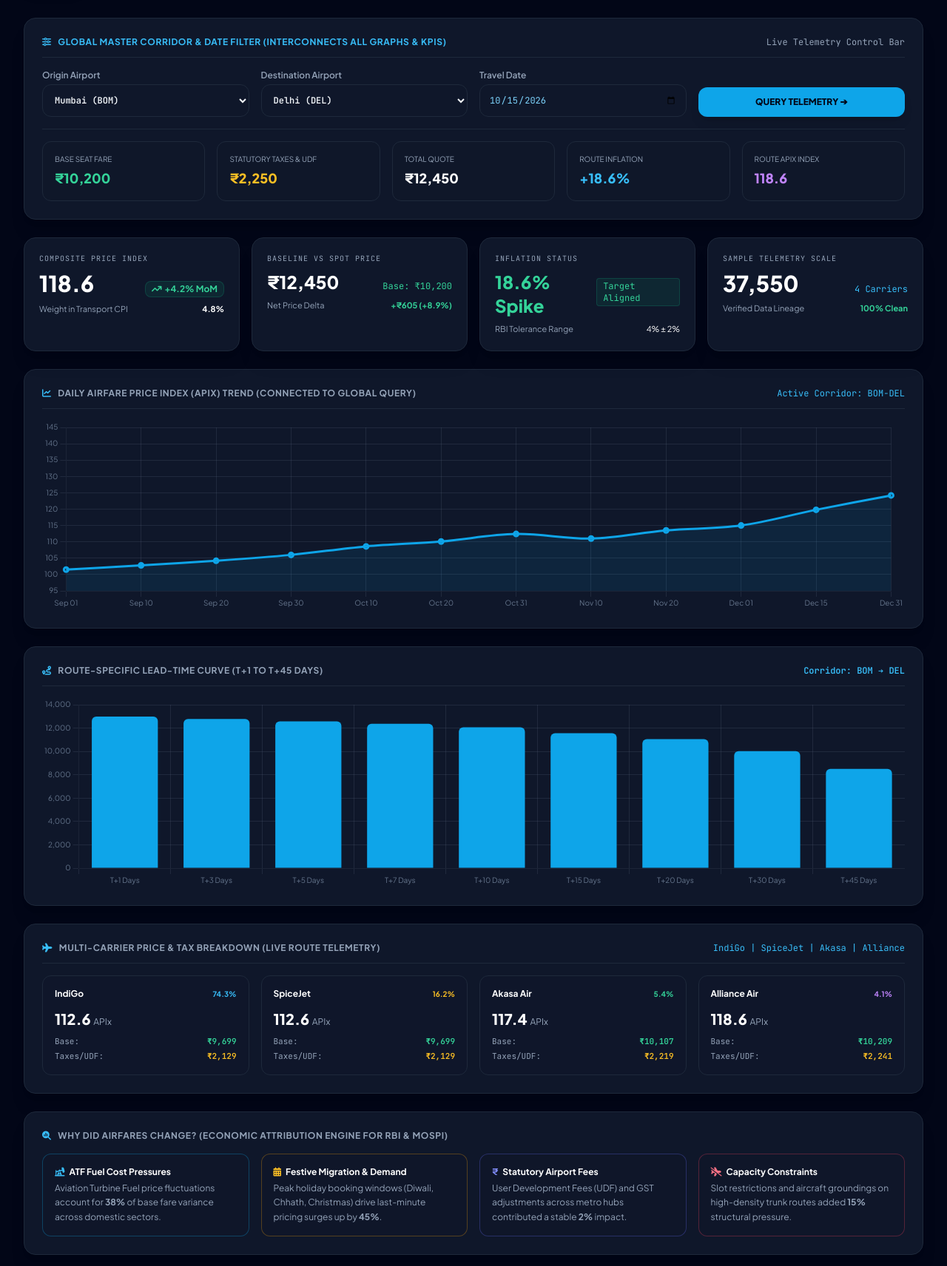
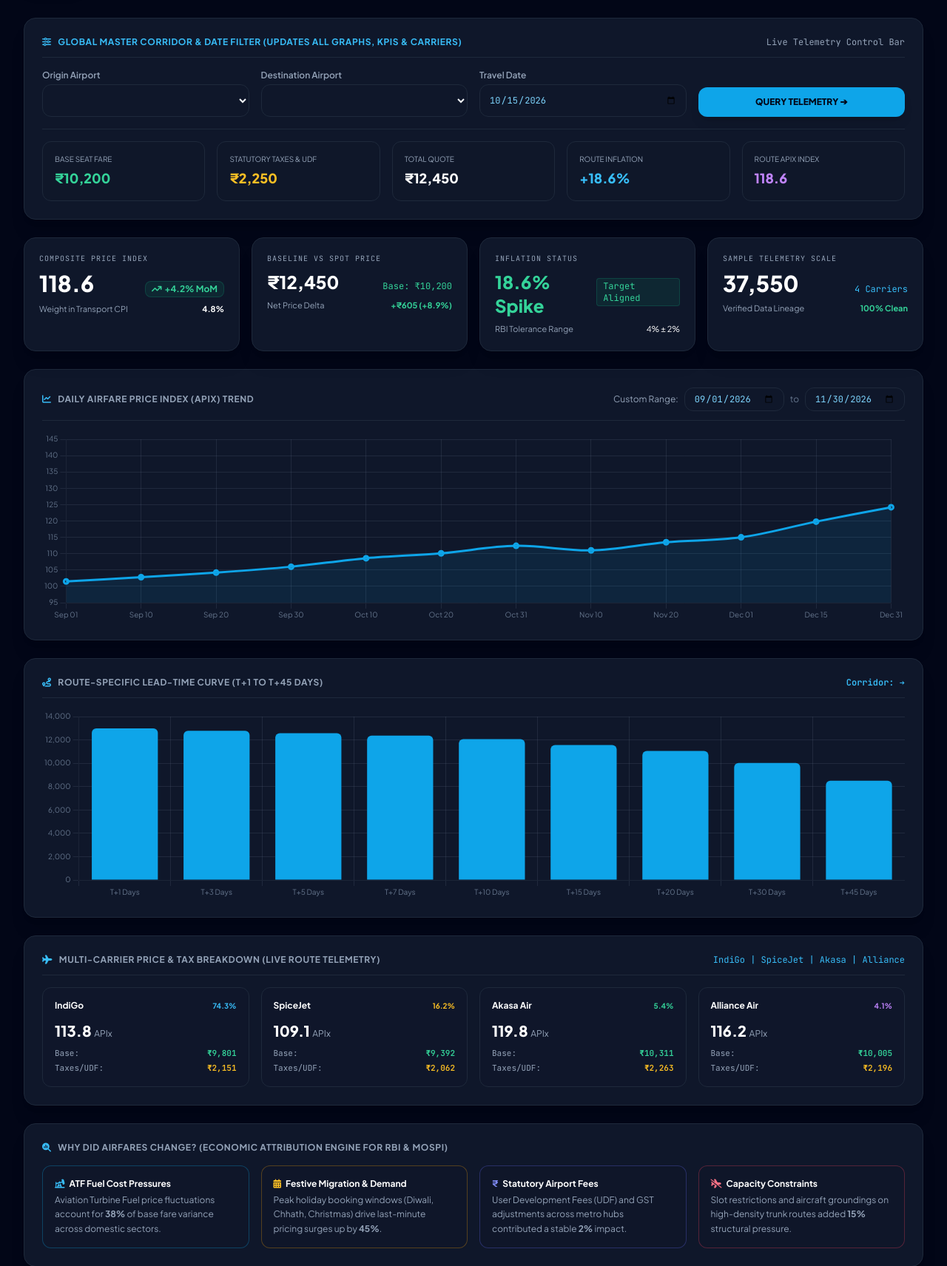
Before and after one commit to sumeetware1-cmyk/airintel-v2, a Flask app: page / in a window 1280 px wide. Shown: the part 65-1777 px from the top of the page at 74% size. Run offline with Flask 3, Linux system fonts and the light colour scheme; lists and menus that the app fills with data are empty; some libraries are stand-ins or nearby versions.

Commit message:
Update index.html

```diff
--- a/templates/index.html
+++ b/templates/index.html
@@ -40,7 +40,6 @@
             </div>
         </div>
         <div class="flex items-center space-x-3">
-            <!-- Day/Night Theme Toggle -->
             <button onclick="toggleTheme()" class="px-3.5 py-2 rounded-xl bg-slate-200 dark:bg-slate-800 text-slate-700 dark:text-slate-300 transition shadow text-xs font-bold flex items-center space-x-1.5 cursor-pointer">
                 <span id="theme-icon">🌙</span>
                 <span id="theme-text" class="hidden sm:inline">Dark Mode</span>
@@ -54,11 +53,11 @@
 
 <main class="max-w-7xl mx-auto px-4 sm:px-6 lg:px-8 py-6 space-y-6">
 
-    <!-- GLOBAL MASTER QUERY BAR (PLACED AT TOP TO CONTROL ALL PANELS) -->
+    <!-- GLOBAL MASTER QUERY BAR (TOP) -->
     <section class="bg-white dark:bg-mospi-card border border-slate-200 dark:border-mospi-border rounded-2xl p-6 shadow-xl space-y-4">
         <div class="flex items-center justify-between pb-3 border-b border-slate-200 dark:border-mospi-border">
             <h2 class="text-xs font-bold text-sky-600 dark:text-sky-400 uppercase tracking-wider">
-                <i class="fa-solid fa-sliders mr-1.5"></i> Global Master Corridor & Date Filter (Interconnects All Graphs & KPIs)
+                <i class="fa-solid fa-sliders mr-1.5"></i> Global Master Corridor & Date Filter (Updates All Graphs, KPIs & Carriers)
             </h2>
             <span class="text-xs text-slate-500 dark:text-slate-400 font-mono">Live Telemetry Control Bar</span>
         </div>
@@ -67,21 +66,13 @@
             <div>
                 <label class="text-xs text-slate-600 dark:text-slate-400 block mb-1 font-semibold">Origin Airport</label>
                 <select id="global-origin" class="w-full text-xs font-mono font-bold bg-slate-100 dark:bg-slate-900 border border-slate-300 dark:border-mospi-border p-3 rounded-xl outline-none cursor-pointer">
-                    <option value="BOM" selected>Mumbai (BOM)</option>
-                    <option value="DEL">Delhi (DEL)</option>
-                    <option value="BLR">Bengaluru (BLR)</option>
-                    <option value="CCU">Kolkata (CCU)</option>
-                    <option value="HYD">Hyderabad (HYD)</option>
+                    <!-- Populated dynamically -->
                 </select>
             </div>
             <div>
                 <label class="text-xs text-slate-600 dark:text-slate-400 block mb-1 font-semibold">Destination Airport</label>
                 <select id="global-dest" class="w-full text-xs font-mono font-bold bg-slate-100 dark:bg-slate-900 border border-slate-300 dark:border-mospi-border p-3 rounded-xl outline-none cursor-pointer">
-                    <option value="DEL" selected>Delhi (DEL)</option>
-                    <option value="BLR">Bengaluru (BLR)</option>
-                    <option value="BOM">Mumbai (BOM)</option>
-                    <option value="CCU">Kolkata (CCU)</option>
-                    <option value="HYD">Hyderabad (HYD)</option>
+                    <!-- Populated dynamically -->
                 </select>
             </div>
             <div>
@@ -95,8 +86,8 @@
             </div>
         </div>
 
-        <!-- Dynamic Query Results Banner -->
-        <div id="calc-result-box" class="grid grid-cols-1 sm:grid-cols-5 gap-4 pt-4 border-t border-slate-200 dark:border-mospi-border hidden">
+        <!-- Query Results Banner -->
+        <div id="calc-result-box" class="grid grid-cols-1 sm:grid-cols-5 gap-4 pt-4 border-t border-slate-200 dark:border-mospi-border">
             <div class="bg-slate-100 dark:bg-slate-900/80 p-4 rounded-xl border border-slate-200 dark:border-mospi-border">
                 <div class="text-[10px] text-slate-500 dark:text-slate-400 uppercase">Base Seat Fare</div>
                 <div class="text-lg font-black mono text-emerald-600 dark:text-emerald-400 mt-1" id="res-base">₹--</div>
@@ -173,13 +164,18 @@
         </div>
     </section>
 
-    <!-- BLOCK 1: DAILY APIX TREND GRAPH -->
+    <!-- BLOCK 1: DAILY APIX TREND GRAPH WITH MANUAL DATE RANGE -->
     <section class="bg-white dark:bg-mospi-card border border-slate-200 dark:border-mospi-border rounded-2xl p-6 shadow-xl space-y-4">
-        <div class="flex items-center justify-between pb-3 border-b border-slate-200 dark:border-mospi-border">
+        <div class="flex flex-wrap items-center justify-between pb-3 border-b border-slate-200 dark:border-mospi-border gap-4">
             <h2 class="text-xs font-bold text-slate-600 dark:text-slate-400 uppercase tracking-wider">
-                <i class="fa-solid fa-chart-line text-sky-600 dark:text-sky-400 mr-1.5"></i> Daily Airfare Price Index (APIx) Trend (Connected to Global Query)
+                <i class="fa-solid fa-chart-line text-sky-600 dark:text-sky-400 mr-1.5"></i> Daily Airfare Price Index (APIx) Trend
             </h2>
-            <span class="text-xs text-sky-600 dark:text-sky-400 font-mono" id="trend-route-tag">All Corridors Composite</span>
+            <div class="flex items-center gap-2">
+                <span class="text-xs text-slate-500 dark:text-slate-400">Custom Range:</span>
+                <input type="date" id="chart-start-date" value="2026-09-01" onchange="triggerGlobalQuery()" class="bg-slate-100 dark:bg-slate-900 text-xs font-mono text-sky-600 dark:text-sky-300 px-3 py-1.5 rounded-xl border border-slate-300 dark:border-mospi-border outline-none">
+                <span class="text-xs text-slate-500">to</span>
+                <input type="date" id="chart-end-date" value="2026-11-30" onchange="triggerGlobalQuery()" class="bg-slate-100 dark:bg-slate-900 text-xs font-mono text-sky-600 dark:text-sky-300 px-3 py-1.5 rounded-xl border border-slate-300 dark:border-mospi-border outline-none">
+            </div>
         </div>
         <div class="h-64 w-full">
             <canvas id="trendChart"></canvas>
@@ -323,6 +319,23 @@
     }
 
     async function initDashboard() {
+        try {
+            const res = await fetch('/api/airports-list');
+            const data = await res.json();
+            const originSel = document.getElementById('global-origin');
+            const destSel = document.getElementById('global-dest');
+
+            originSel.innerHTML = '';
+            destSel.innerHTML = '';
+
+            data.airports.forEach(ap => {
+                originSel.add(new Option(ap, ap.split(' ')[0]));
+                destSel.add(new Option(ap, ap.split(' ')[0]));
+            });
+            originSel.value = 'BOM';
+            destSel.value = 'DEL';
+        } catch (err) { console.error(err); }
+
         await triggerGlobalQuery();
     }
 
@@ -330,9 +343,10 @@
         const origin = document.getElementById('global-origin').value;
         const destination = document.getElementById('global-dest').value;
         const date = document.getElementById('global-date').value;
+        const start = document.getElementById('chart-start-date').value;
+        const end = document.getElementById('chart-end-date').value;
         const routeKey = `${origin}-${destination}`;
 
-        document.getElementById('trend-route-tag').innerText = `Active Corridor: ${routeKey}`;
         document.getElementById('leadtime-label').innerText = `Corridor: ${origin} ➔ ${destination}`;
 
         try {
@@ -343,8 +357,7 @@
             });
             const data = await res.json();
 
-            // Show result banner
-            document.getElementById('calc-result-box').classList.remove('hidden');
+            // Update calculator result banner
             document.getElementById('res-base').innerText = '₹' + data.base_fare.toLocaleString();
             document.getElementById('res-tax').innerText = '₹' + data.taxes.toLocaleString();
             document.getElementById('res-total').innerText = '₹' + data.total_fare.toLocaleString();
@@ -370,16 +383,16 @@
                 });
             }
 
-            // Refresh Charts with new route context
-            refreshTrendChart(routeKey, date);
+            // Refresh Charts
+            refreshTrendChart(routeKey, start, end);
             loadLeadTimeChart(routeKey);
 
         } catch (err) { console.error(err); }
     }
 
-    async function refreshTrendChart(route, date) {
+    async function refreshTrendChart(route, start, end) {
         try {
-            const res = await fetch(`/api/trend-data?route=${route}&date=${date}`);
+            const res = await fetch(`/api/trend-data?route=${route}&start=${start}&end=${end}`);
             const data = await res.json();
 
             if (trendChart) trendChart.destroy();
@@ -389,7 +402,7 @@
                 data: {
                     labels: data.labels,
                     datasets: [{
-                        label: 'APIx Index',
+                        label: `APIx Index (${route})`,
                         data: data.values,
                         borderColor: '#0ea5e9',
                         backgroundColor: 'rgba(14, 165, 233, 0.1)',
```
